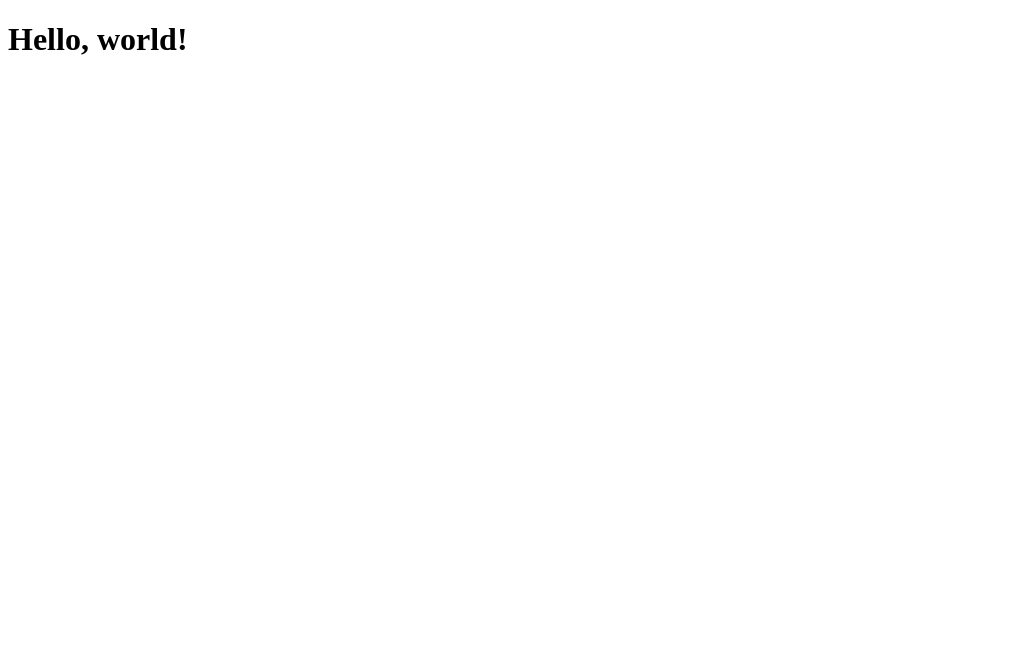
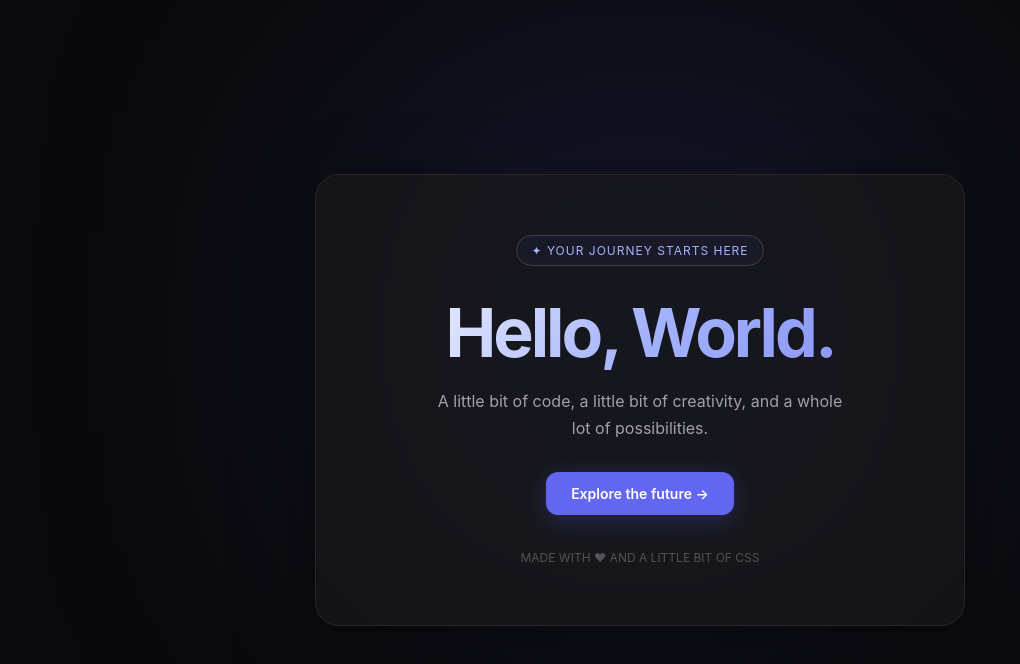
Before and after one commit to lhanhs/mohinh-khtn-2627, a plain HTML site: page src/dashboard/index.html in a window 1280 px wide. Shown: the whole page, without its empty margins (0-1020 px from the left). Drawn offline with Linux system fonts and the light colour scheme.

Commit message:
Vibe coded website (lol)

```diff
--- a/src/dashboard/index.html
+++ b/src/dashboard/index.html
@@ -12,8 +12,106 @@
     <link rel="stylesheet" type="text/css" href="style.css" />
     <link rel="icon" href="favicon.png" />
   </head>
-  <body>
-    <h1>Hello, world!</h1>
+    <body style="margin:0; font-family:Inter,system-ui,sans-serif; background:#09090b; color:#fafafa; min-height:100vh; display:grid; place-items:center; overflow:hidden;">
+    <style>
+        * { box-sizing: border-box; }
+
+        body::before {
+        content:"";
+        position:fixed;
+        width:500px;
+        height:500px;
+        background:#6366f1;
+        filter:blur(160px);
+        opacity:.2;
+        top:10%;
+        left:50%;
+        transform:translateX(-50%);
+        pointer-events:none;
+        }
+
+        .container {
+        position:relative;
+        width:min(90%,650px);
+        text-align:center;
+        padding:60px 30px;
+        border:1px solid #27272a;
+        border-radius:24px;
+        background:rgba(24,24,27,.75);
+        box-shadow:0 25px 80px rgba(0,0,0,.4);
+        }
+
+        .tag {
+        display:inline-block;
+        padding:7px 14px;
+        border:1px solid #3f3f46;
+        border-radius:30px;
+        color:#a5b4fc;
+        background:#312e811c;
+        font-size:12px;
+        letter-spacing:1px;
+        text-transform:uppercase;
+        }
+
+        h1 {
+        font-size:clamp(42px,8vw,68px);
+        letter-spacing:-3px;
+        margin:25px 0 15px;
+        background:linear-gradient(120deg,#fff,#a5b4fc,#818cf8);
+        background-clip:text;
+        -webkit-background-clip:text;
+        color:transparent;
+        }
+
+        p {
+        color:#a1a1aa;
+        font-size:16px;
+        line-height:1.7;
+        margin:0 auto 30px;
+        max-width:420px;
+        }
+
+        .button {
+        display:inline-block;
+        padding:13px 25px;
+        border-radius:12px;
+        background:#6366f1;
+        color:white;
+        text-decoration:none;
+        font-weight:600;
+        font-size:14px;
+        transition:.2s;
+        box-shadow:0 5px 25px #6366f144;
+        }
+
+        .button:hover {
+        background:#818cf8;
+        transform:translateY(-3px);
+        }
+
+        .footer {
+        margin-top:35px;
+        color:#52525b;
+        font-size:12px;
+        }
+    </style>
+
+    <main class="container">
+        <span class="tag">✦ Your journey starts here</span>
+
+        <h1>Hello, World.</h1>
+
+        <p>
+        A little bit of code, a little bit of creativity,
+        and a whole lot of possibilities.
+        </p>
+
+        <a href="#" class="button">Explore the future →</a>
+
+        <div class="footer">
+        MADE WITH ♥ AND A LITTLE BIT OF CSS
+        </div>
+    </main>
     <script src="script.js"></script>
-  </body>
+    </body>
 </html>
```
Also changed, not shown: 1 other file.
